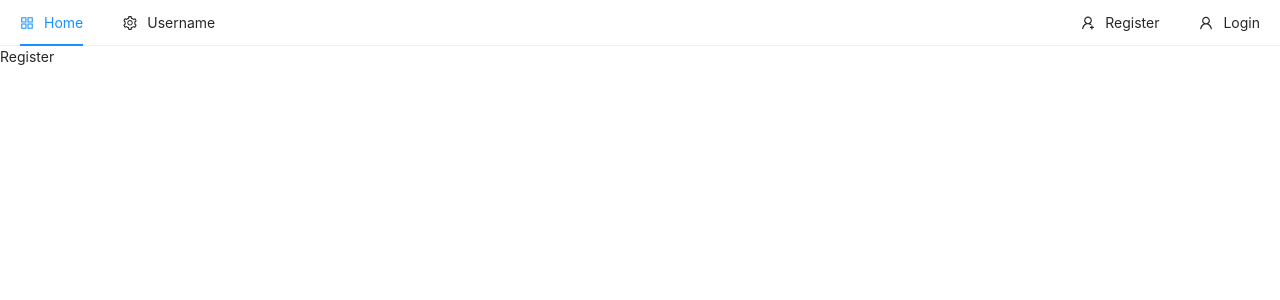
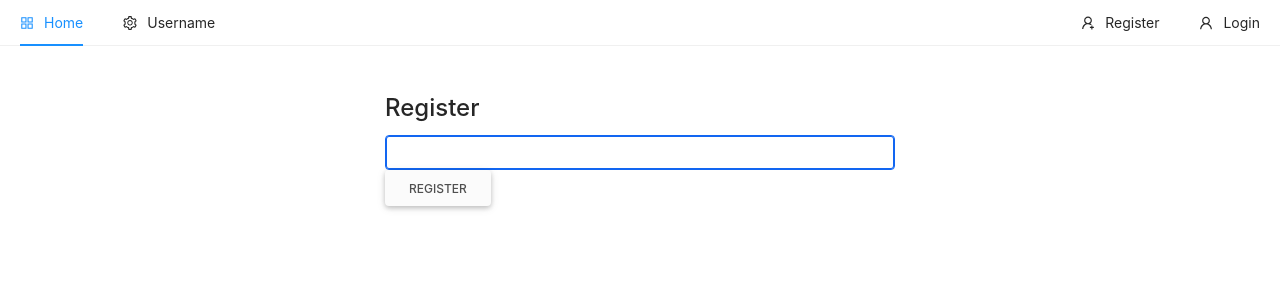
Before and after one commit to thanhlam1998/fullstack-ecommerce-FE, a React (Create React App) app: page /register in a window 1280 px wide. Shown: the top 300 px of the page. Built offline with nearby package versions, Linux system fonts and the light colour scheme.

Commit message:
add firebase and register by email

```diff
--- a/package.json
+++ b/package.json
@@ -7,10 +7,12 @@
     "@testing-library/react": "^11.1.0",
     "@testing-library/user-event": "^12.1.10",
     "antd": "^4.16.13",
+    "firebase": "^8.0.2",
     "react": "^17.0.2",
     "react-dom": "^17.0.2",
     "react-router-dom": "^5.3.0",
     "react-scripts": "4.0.3",
+    "react-toastify": "^8.0.2",
     "web-vitals": "^1.0.1"
   },
   "scripts": {
--- a/public/index.html
+++ b/public/index.html
@@ -16,10 +16,8 @@
     -->
     <link rel="manifest" href="%PUBLIC_URL%/manifest.json" />
     <link
-      async
-      href="https://cdn.jsdelivr.net/npm/bootstrap@5.1.1/dist/css/bootstrap.min.css"
+      href="https://cdnjs.cloudflare.com/ajax/libs/mdb-ui-kit/3.6.0/mdb.min.css"
       rel="stylesheet"
-      integrity="sha384-F3w7mX95PdgyTmZZMECAngseQB83DfGTowi0iMjiWaeVhAn4FJkqJByhZMI3AhiU"
       crossorigin="anonymous"
     />
     <title>React App</title>
--- /dev/null
+++ b/src/firebase.js
@@ -0,0 +1,22 @@
+// Import the functions you need from the SDKs you need
+import firebase from "firebase"; // TODO: Add SDKs for Firebase products that you want to use
+// https://firebase.google.com/docs/web/setup#available-libraries
+
+// Your web app's Firebase configuration
+// For Firebase JS SDK v7.20.0 and later, measurementId is optional
+const firebaseConfig = {
+  apiKey: "AIzaSyBroXCynL2m6LUH7KHpL3Xr8sOLMXtNmaw",
+  authDomain: "ecommerce-384cb.firebaseapp.com",
+  projectId: "ecommerce-384cb",
+  storageBucket: "ecommerce-384cb.appspot.com",
+  messagingSenderId: "234202193603",
+  appId: "1:234202193603:web:9ff551f42c4cae73130c76",
+  measurementId: "G-EGDPSKXZDR",
+};
+
+// Initialize Firebase
+firebase.initializeApp(firebaseConfig);
+
+// export
+export const auth = firebase.auth();
+export const googleAuthProvider = new firebase.auth.GoogleAuthProvider();
--- a/src/pages/auth/Register.js
+++ b/src/pages/auth/Register.js
@@ -1,9 +1,58 @@
-import React from "react";
+import React, { useState } from "react";
+import { toast, ToastContainer } from "react-toastify";
+import "react-toastify/dist/ReactToastify.css";
+import { auth } from "../../firebase";
 
 const Register = () => {
+  const [email, setEmail] = useState("");
+
+  const handleSubmit = async (e) => {
+    e.preventDefault();
+    const config = {
+      // URL you want to redirect back to
+      url: "http://localhost:3000/register/complete",
+      handleCodeInApp: true,
+    };
+
+    await auth.sendSignInLinkToEmail(email, config);
+    toast.success(
+      `Email is sent to ${email}. Click the link to complete your registration,`
+    );
+
+    // Save user email to local storage
+    window.localStorage.setItem("emailForRegistration", email);
+    // clear state
+    setEmail("");
+  };
+
+  const onEmailChange = (e) => {
+    setEmail(e.target.value);
+  };
+
+  const registerForm = (
+    <form onSubmit={handleSubmit}>
+      <input
+        type="email"
+        className="form-control"
+        value={email}
+        onChange={onEmailChange}
+        autoFocus
+      />
+      <button type="submit" className="btn btn-light">
+        REGISTER
+      </button>
+    </form>
+  );
+
   return (
-    <div>
-      <p>Register</p>
+    <div className="container p-5">
+      <div className="row">
+        <div className="col-md-6 offset-md-3">
+          <h4>Register</h4>
+          <ToastContainer />
+          {registerForm}
+        </div>
+      </div>
     </div>
   );
 };
```
Also changed, not shown: 1 other file (tests, documents, lock files or other folders).
